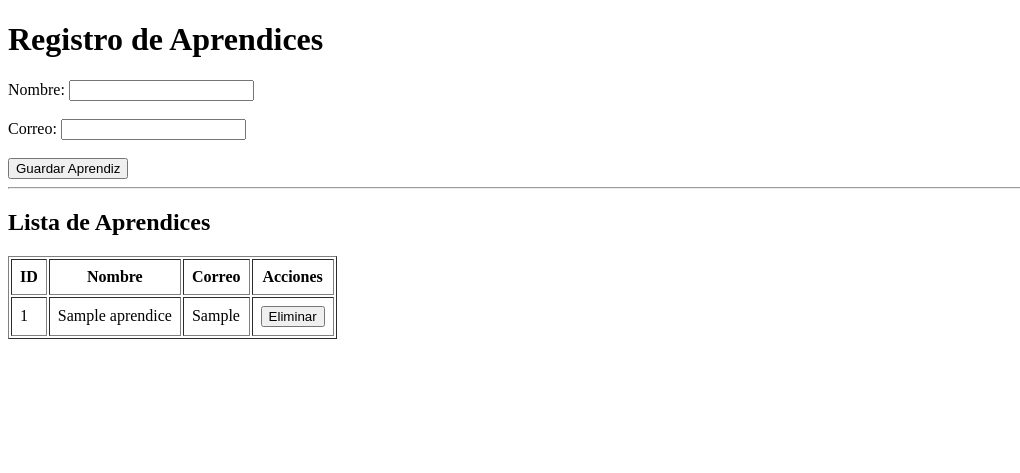
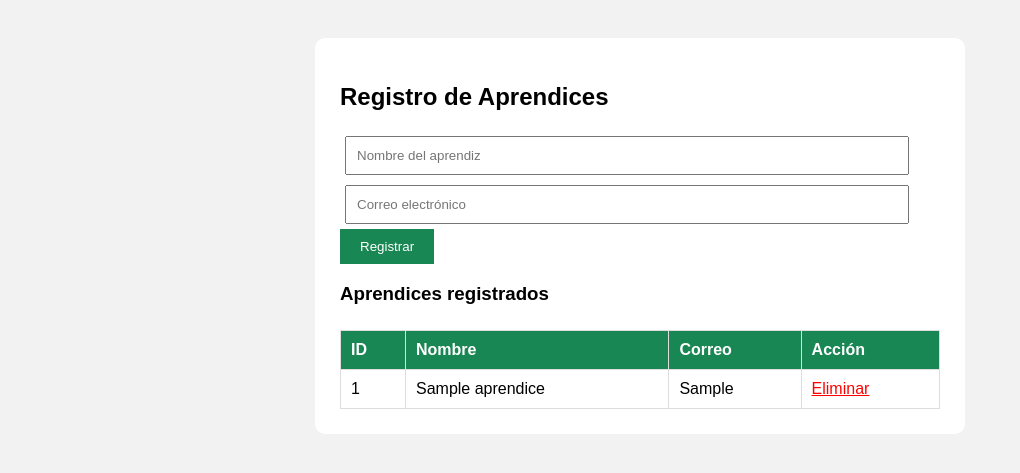
Before and after one commit to alej-star/aprendice, a Flask app: page / in a window 1280 px wide. Shown: the top 473 px of the page, without its empty margins (0-1020 px from the left). Run offline with Flask 3, Linux system fonts and the light colour scheme; tables that the repository leaves empty hold one stand-in row (values such as "Sample post").

Commit message:
Refactor HTML structure for apprentice registration

```diff
--- a/templates/index.html
+++ b/templates/index.html
@@ -3,48 +3,91 @@
 <head>
 <meta charset="UTF-8">
 <title>Registro de Aprendices</title>
+<style>
+body {
+font-family: Arial;
+background-color: #f2f2f2;
+padding: 30px;
+}
+.contenedor {
+background: white;
+padding: 25px;
+width: 600px;
+margin: auto;
+border-radius: 10px;
+}
+input {
+padding: 10px;
+margin: 5px;
+width: 90%;
+}
+button {
+padding: 10px 20px;
+background: #198754;
+color: white;
+border: none;
+cursor: pointer;
+}
+table {
+width: 100%;
+margin-top: 25px;
+border-collapse: collapse;
+}
+th, td {
+padding: 10px;
+border: 1px solid #ddd;
+text-align: left;
+}
+th {
+background: #198754;
+color: white;
+}
+a {
+color: red;
+}
+</style>
 </head>
 <body>
-    <h1>Registro de Aprendices</h1>
-
-    <!-- Formulario para registrar -->
+<div class="contenedor">
+<h2>Registro de Aprendices</h2>
 <form action="/registrar" method="POST">
-        <label>Nombre:</label>
-        <input type="text" name="nombre" required>
-        <br><br>
-        <label>Correo:</label>
-        <input type="email" name="correo" required>
-        <br><br>
-        <button type="submit">Guardar Aprendiz</button>
+<input
+type="text"
+name="nombre"
+placeholder="Nombre del aprendiz"
+required
+>
+<input
+type="email"
+name="correo"
+placeholder="Correo electrónico"
+required
+>
+<button type="submit">
+Registrar
+</button>
 </form>
-
-    <hr>
-
-    <h2>Lista de Aprendices</h2>
-    <table border="1" cellpadding="8">
-        <thead>
+<h3>Aprendices registrados</h3>
+<table>
 <tr>
 <th>ID</th>
 <th>Nombre</th>
 <th>Correo</th>
-                <th>Acciones</th>
+<th>Acción</th>
 </tr>
-        </thead>
-        <tbody>
 {% for aprendiz in aprendices %}
 <tr>
 <td>{{ aprendiz.id }}</td>
 <td>{{ aprendiz.nombre }}</td>
 <td>{{ aprendiz.correo }}</td>
 <td>
-                    <!-- Botón eliminar con formulario POST -->
-                    <form action="/eliminar/{{ aprendiz.id }}" method="POST" style="margin:0;">
-                        <button type="submit">Eliminar</button>
-                    </form>
+<a href="/eliminar/{{ aprendiz.id }}">
+Eliminar
+</a>
 </td>
 </tr>
 {% endfor %}
-        </tbody>
 </table>
+</div>
 </body>
 </html>
```
Lines whose indentation alone changed are shown as unchanged.
